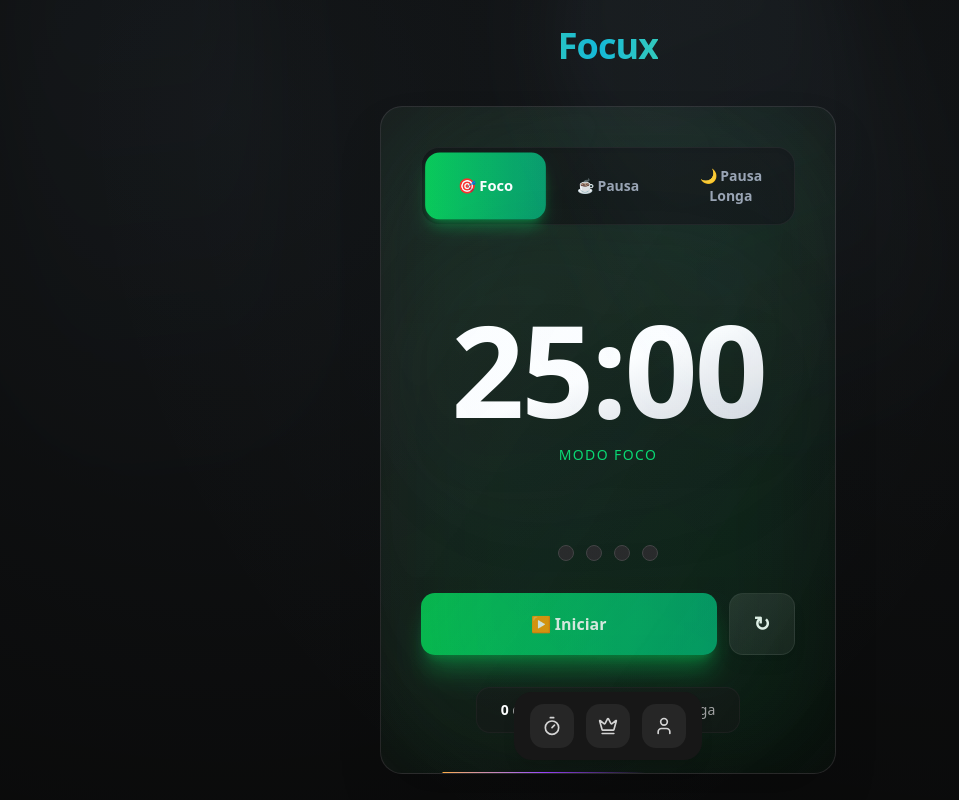
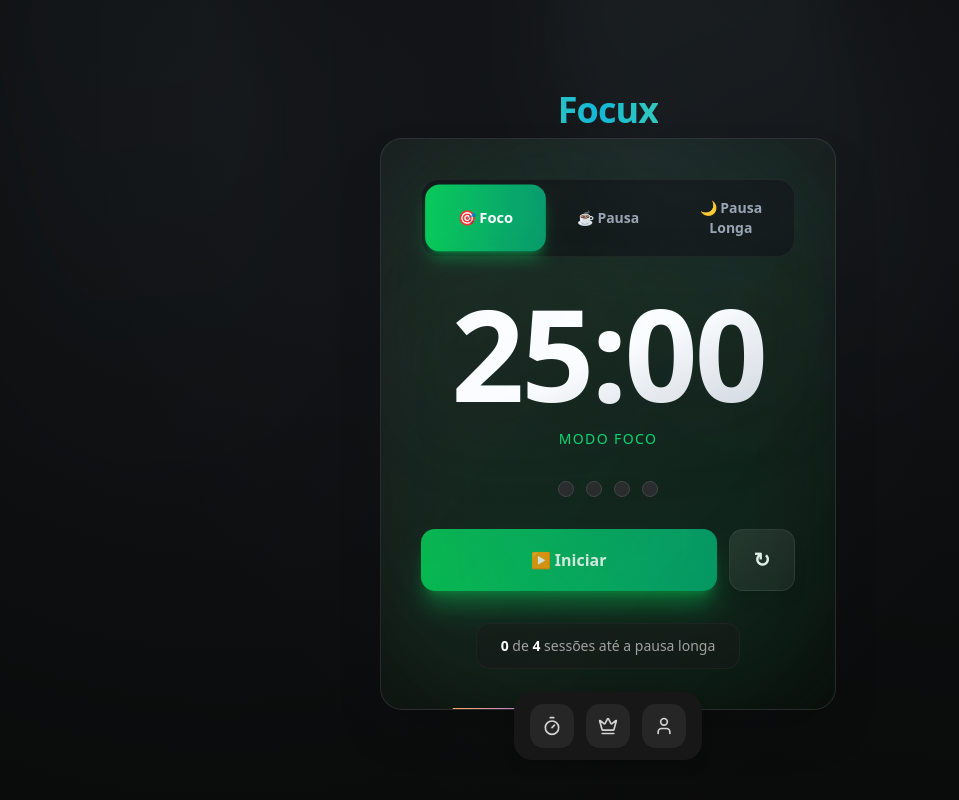
Before and after one commit to thonyydev/Focux, a Next.js app: page / in a window 1280 px wide. Shown: the whole page, without its empty margins (32-991 px from the left). Built offline with nearby package versions, Linux system fonts and the light colour scheme; no server answers.

Commit message:
Adjust layout spacing in Home and Timer components for improved visual consistency

```diff
--- a/app/page.tsx
+++ b/app/page.tsx
@@ -12,7 +12,7 @@ export const metadata: Metadata = {
 
 export default function Home() {
   return (
-    <main className="min-h-screen flex flex-col items-center justify-center gap-10 bg-neutral-950 text-white">
+    <main className="min-h-screen flex flex-col items-center justify-center gap-2 bg-neutral-950 text-white">
       <BlurFade duration={1}>
         <AnimatedGradientText
           speed={1}
--- a/components/Timer.tsx
+++ b/components/Timer.tsx
@@ -349,7 +349,7 @@ export default function Timer() {
           <div className="absolute inset-0 rounded-full bg-gradient-to-br from-neutral-800/20 to-transparent blur-xl scale-110" />
 
           {/* Timer */}
-          <div className="relative z-10 flex flex-col items-center gap-2 sm:gap-3 py-6 sm:py-12">
+          <div className="relative z-10 flex flex-col items-center gap-2 sm:gap-3 py-6 sm:py-0">
             <div className="text-7xl sm:text-8xl md:text-9xl font-bold tabular-nums tracking-tight bg-gradient-to-br from-white via-white to-gray-300 bg-clip-text text-transparent drop-shadow-2xl">
               {format(seconds)}
             </div>
```
